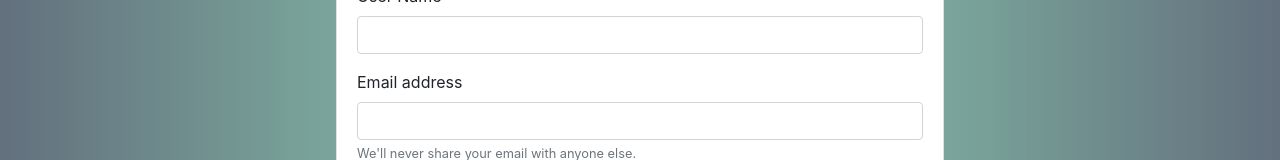
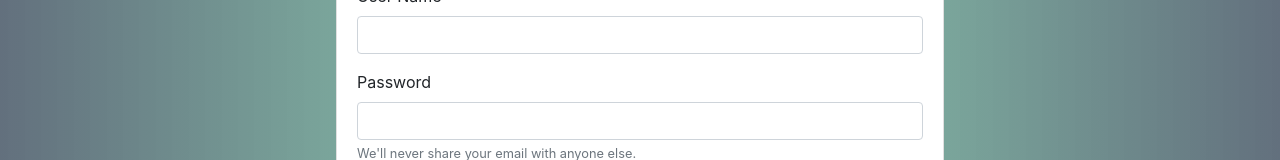
Before and after one commit to vicenteyah/interactive-book-Vuejs, a Vue app: page /SignIn in a window 1280 px wide. Shown: the part 213-373 px from the top of the page. Built offline with nearby package versions, Linux system fonts and the light colour scheme.

Commit message:
campo de la contraseña agregada correctamente

```diff
--- a/src/components/SignIn.vue
+++ b/src/components/SignIn.vue
@@ -13,9 +13,9 @@
             <input type="UserName" class="form-control" id="exampleInputUserName" aria-describedby="UserNamelHelp">
         </div>
         <div class="form-group">
-            <label for="exampleInputEmail1">Email address</label>
-            <input type="email" class="form-control" id="exampleInputEmail1" aria-describedby="emailHelp">
-            <small id="emailHelp" class="form-text text-muted">We'll never share your email with anyone else.</small>
+            <label for="exampleInputPassword">Password</label>
+            <input type="password" class="form-control" id="exampleInputPassword" aria-describedby="emailHelp">
+            <small  class="form-text text-muted">We'll never share your email with anyone else.</small>
         </div>
         <div class="float-right">
             <a href="">Forgot your password?</a>
```
